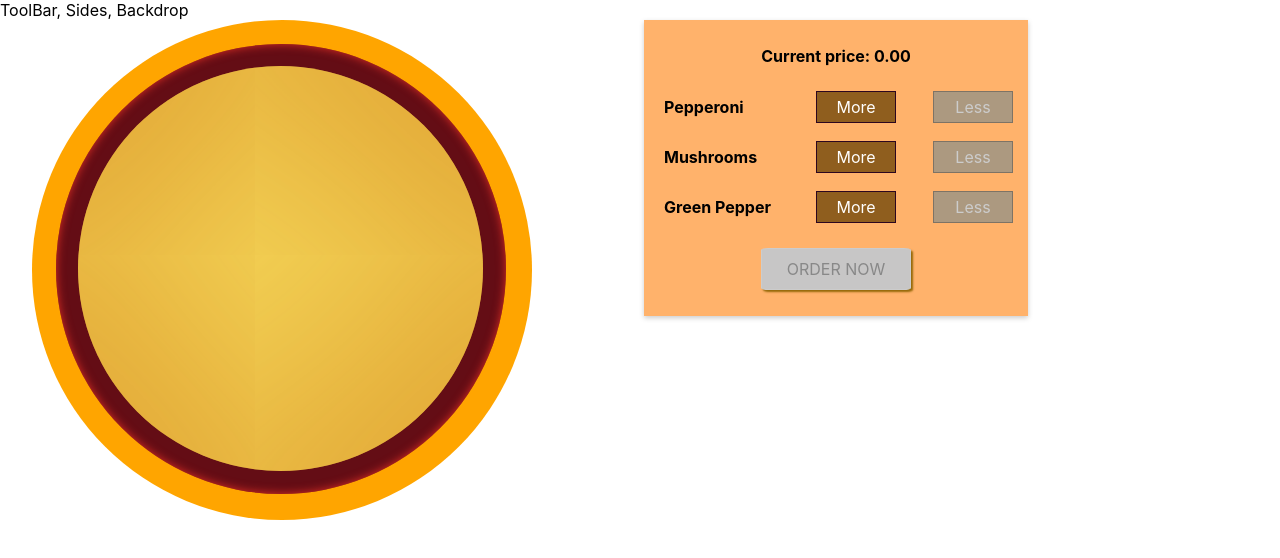
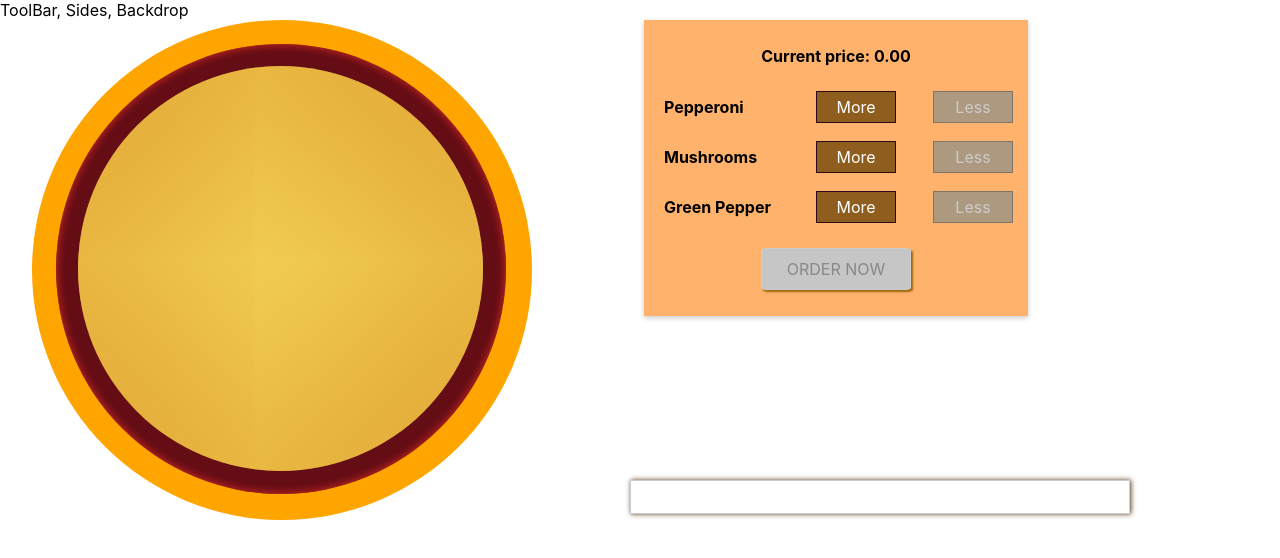
Before and after one commit to HelenDrug/build-o-pizza, a React (Create React App) app in the folder build-o-pizza/: page / in a window 1280 px wide. Shown: the top 558 px of the page. Built offline with nearby package versions, Linux system fonts and the light colour scheme.

Commit message:
added Modal component to PizzaBuilder

```diff
--- /dev/null
+++ b/build-o-pizza/src/components/UI/Modal/Modal.js
@@ -0,0 +1,5 @@
+import { StyledModal } from "./StyledModal";
+
+export const Modal = ({ children }) => {
+  return <StyledModal>{children}</StyledModal>;
+};
--- /dev/null
+++ b/build-o-pizza/src/components/UI/Modal/StyledModal.js
@@ -0,0 +1,19 @@
+import styled from "styled-components";
+
+export const StyledModal = styled.div`
+  position: fixed;
+  z-index: 500;
+  background-color: white;
+  width: 50%;
+  border: 1px solid #ccc;
+  box-shadow: 1px 0px 5px #58391c;
+  padding: 16px;
+  left: 55%;
+  top: 60%;
+  box-sizing: border-box;
+  transition: all 0.3s ease-out;
+  @media (min-width: 600px) {
+    width: 500px;
+    left: calc(50% - 10px);
+  }
+`;
--- a/build-o-pizza/src/containers/PizzaBuilder/PizzaBuilder.js
+++ b/build-o-pizza/src/containers/PizzaBuilder/PizzaBuilder.js
@@ -1,6 +1,7 @@
 import Pizza from "../../components/Pizza/Pizza";
 import { useState } from "react";
 import { BuildControls } from "../../components/Pizza/BuildControls/BuildControls.js";
+import { Modal } from "../../components/UI/Modal/Modal";
 
 const INGREDIENT_PRICE = {
   pepperoni: 1,
@@ -70,6 +71,7 @@ const PizzaBuilder = () => {
   }
   return (
     <>
+      <Modal />
       <Pizza ingredients={pizza.ingredients} />
       <BuildControls
         ingredientAdded={addIngredient}
```
Also changed, not shown: build-o-pizza/src/components/Pizza/OrderSummary/OrderSummary.js (added, +7 -0 lines), build-o-pizza/src/components/Pizza/OrderSummary/OrderContent.js (added), build-o-pizza/src/components/Pizza/OrderSummary/OrderHeader.js (added), build-o-pizza/src/components/Pizza/OrderSummary/OrderType.js (added), build-o-pizza/src/components/UI/Backdrop/Backdrop.js (added), 2 other files (tests, documents, lock files or other folders).
